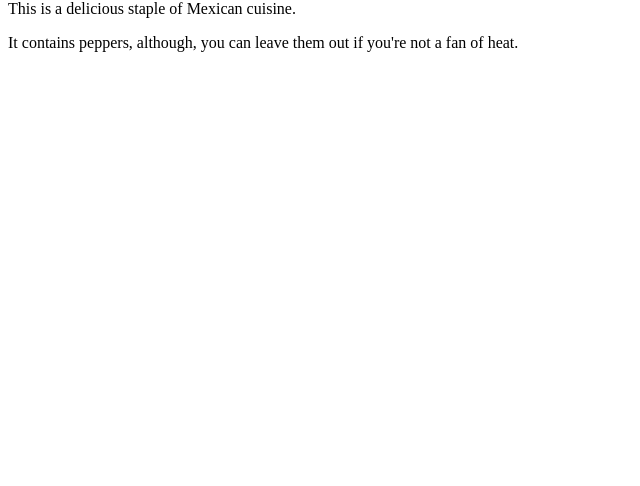
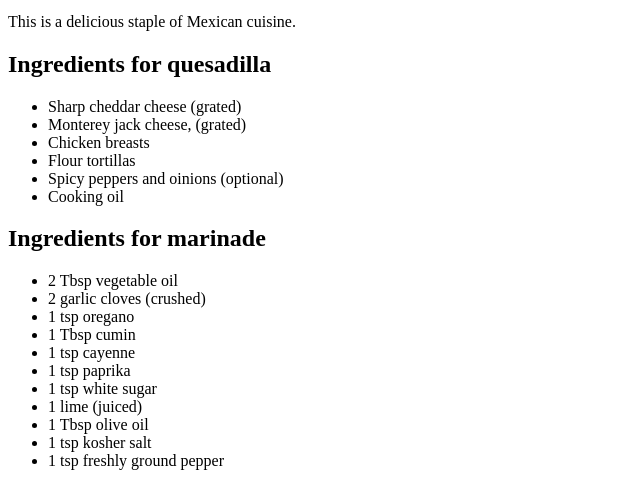
Before and after one commit to JoeBroo/odin-recipes, a plain HTML site: page recipes/Quesadilla.html in a window 1280 px wide. Shown: the part 651-1137 px from the top of the page, without its empty margins (0-640 px from the left). Before the commit the page ends 800 px from the top, so only its background shows below. Drawn offline with Linux system fonts and the light colour scheme.

Commit message:
add ingredients

```diff
--- a/recipes/Quesadilla.html
+++ b/recipes/Quesadilla.html
@@ -10,8 +10,35 @@
         <h1>Quesadilla</h1>
         <img src="chick_quesadilla_pic.jpeg" alt="picture of a chicken quesadilla" width="500" height="500">
 
-        <h2>Homemade Chicken Quesadilla with peppers</h2>
+        <h1>Homemade Chicken Quesadilla</h1>
         <p>This is a delicious staple of Mexican cuisine.</p>
-        <p>It contains peppers, although, you can leave them out if you're not a fan of heat.</p>
+
+        <h2>Ingredients for quesadilla</h2>
+            <ul>
+                <li>Sharp cheddar cheese (grated)</li>
+                <li>Monterey jack cheese, (grated)</li>
+                <li>Chicken breasts</li>
+                <li>Flour tortillas</li>
+                <li>Spicy peppers and oinions (optional)</li>
+                <li>Cooking oil</li>
+            </ul>
+
+            <h2>Ingredients for marinade</h2>
+
+              <ul>
+               <li>2 Tbsp vegetable oil</li>
+                <li>2 garlic cloves (crushed)</li>
+                <li>1 tsp oregano</li>
+                <li>1 Tbsp cumin</li>
+                <li>1 tsp cayenne</li>
+                <li>1 tsp paprika</li>
+                <li>1 tsp white sugar</li>
+                <li>1 lime (juiced)</li>
+                <li>1 Tbsp olive oil</li>
+                <li>1 tsp kosher salt</li>
+                <li>1 tsp freshly ground pepper</li>
+              </ul>
+
+
     </body>
 </html>
```
